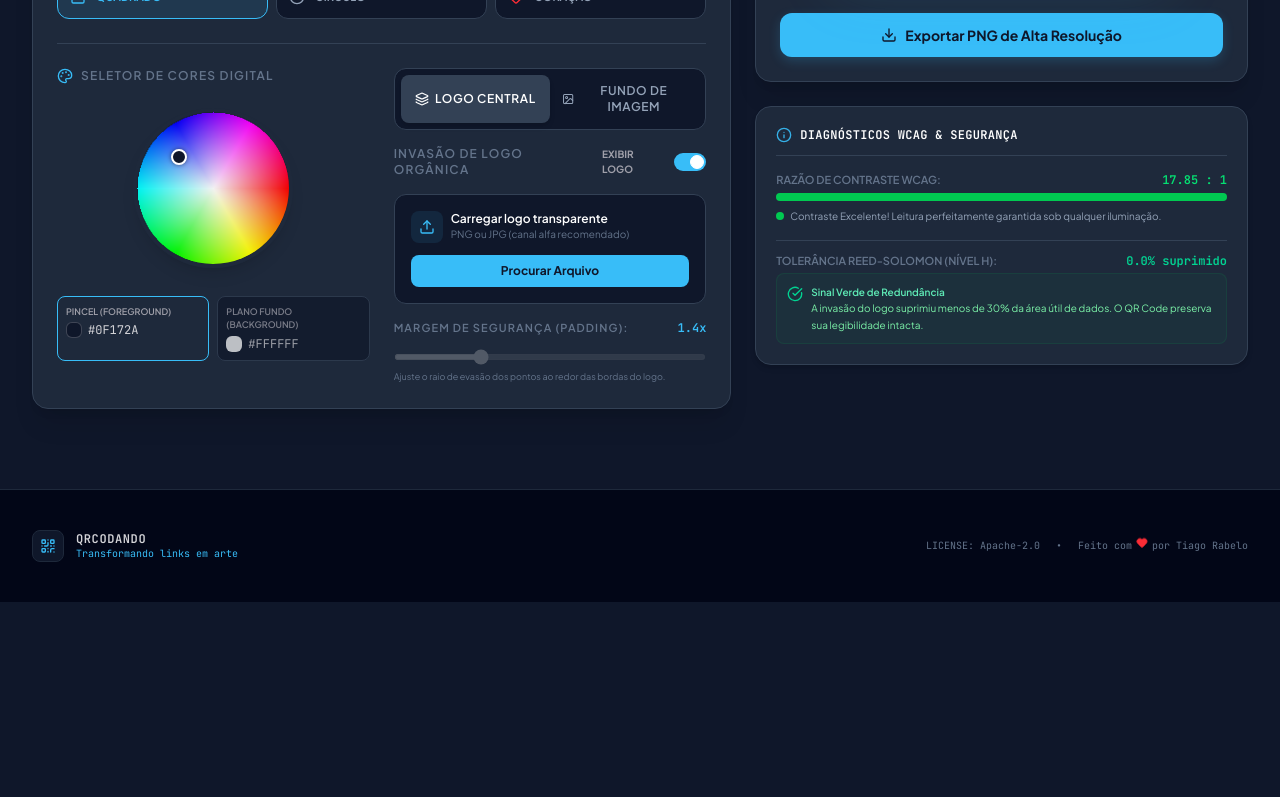
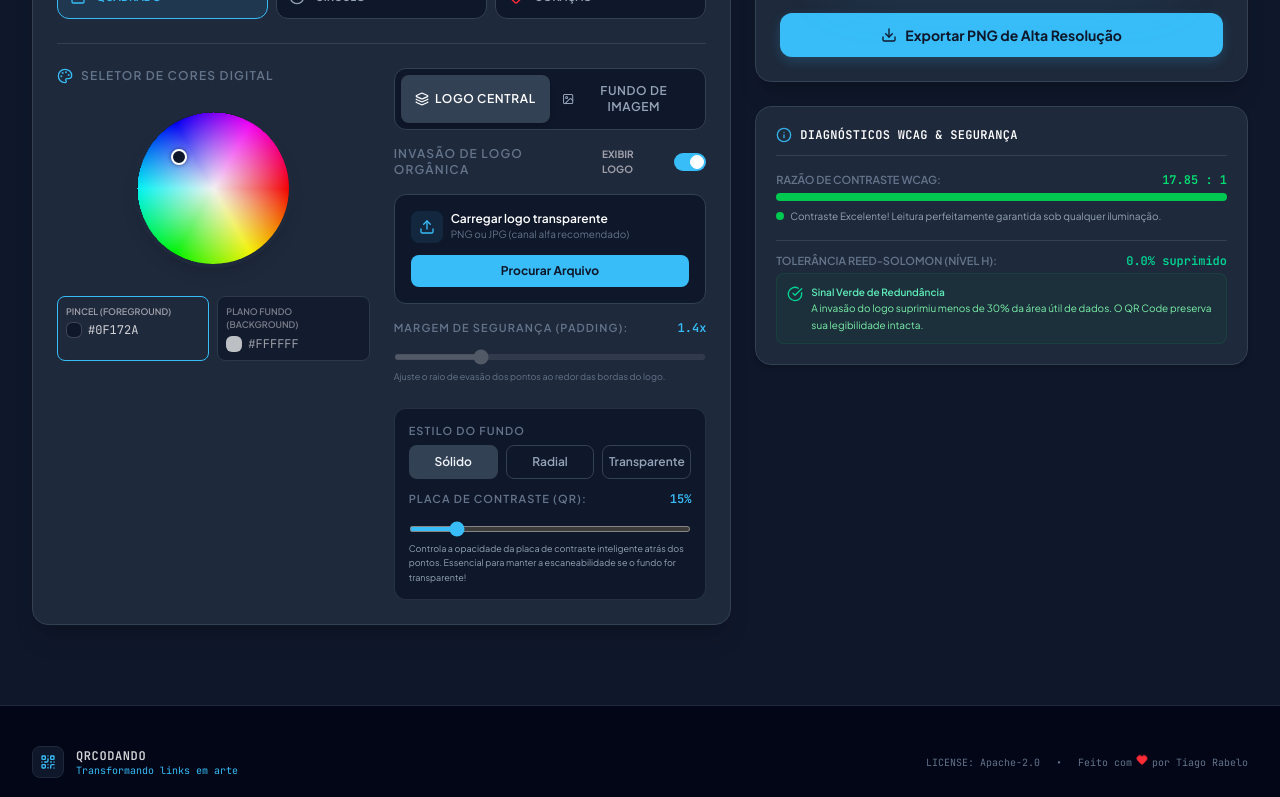
Before and after one commit to HonoravelMacho/qrcodando, a React (Vite) app: page / in a window 1280 px wide. Shown: the part 858-1655 px from the top of the page. Before the commit the page ends 1460 px from the top, so only its background shows below. Built offline with nearby package versions, Linux system fonts and the light colour scheme.

Commit message:
fix: improve finder pattern background visibility
Ensure solid backgrounds are drawn under finder patterns when using transparent backgrounds or custom plate opacities, preventing interference from background images or alpha blending.

```diff
--- a/src/components/QRStudio.tsx
+++ b/src/components/QRStudio.tsx
@@ -540,8 +540,8 @@ export default function QRStudio({ onStyleUpdate }: QRStudioProps) {
         ctx.translate(centerX, centerY);
         ctx.rotate(Math.PI / 4);
 
-        // Draw solid backgrounds under the three finder patterns to protect them from the background image
-        if (showBgImage) {
+        // Draw solid backgrounds under the three finder patterns to protect them from busy backgrounds or transparency
+        if (showBgImage || bgMode === 'transparent' || qrPlateOpacity > 0) {
           ctx.fillStyle = `rgb(${bgColor[0]}, ${bgColor[1]}, ${bgColor[2]})`;
           const fpSize = sBoxSize * 8; // 8 modules wide (7 finder + 1 quiet zone)
           // Top-Left Finder
@@ -715,8 +715,8 @@ export default function QRStudio({ onStyleUpdate }: QRStudioProps) {
         ctx.save();
         ctx.translate(centerX, centerY);
 
-        // Draw solid backgrounds under the three finder patterns to protect them from the background image
-        if (showBgImage) {
+        // Draw solid backgrounds under the three finder patterns to protect them from busy backgrounds or transparency
+        if (showBgImage || bgMode === 'transparent' || qrPlateOpacity > 0) {
           ctx.fillStyle = `rgb(${bgColor[0]}, ${bgColor[1]}, ${bgColor[2]})`;
           const fpSize = sBoxSize * 8; // 8 modules wide
           // Top-Left Finder
@@ -832,8 +832,8 @@ export default function QRStudio({ onStyleUpdate }: QRStudioProps) {
 
       } else {
         // Standard Square shape drawing logic
-        // Draw solid backgrounds under the three finder patterns to protect them from the background image
-        if (showBgImage) {
+        // Draw solid backgrounds under the three finder patterns to protect them from busy backgrounds or transparency
+        if (showBgImage || bgMode === 'transparent' || qrPlateOpacity > 0) {
           ctx.fillStyle = `rgb(${bgColor[0]}, ${bgColor[1]}, ${bgColor[2]})`;
           const fpSize = boxSize * 8; // 8 modules wide
           // Top-Left Finder
@@ -1335,6 +1335,55 @@ export default function QRStudio({ onStyleUpdate }: QRStudioProps) {
                   />
                   <p className="text-[9px] text-[#64748b] mt-1">Ajuste o raio de evasão dos pontos ao redor das bordas do logo.</p>
                 </div>
+
+                {/* Background Style and Contrast Plate inside Logo Central */}
+                <div className="mt-2 bg-[#0f172a] border border-[#334155]/60 rounded-xl p-3.5 flex flex-col gap-3">
+                  <div>
+                    <label className="block text-[11px] font-semibold text-[#64748b] uppercase tracking-widest mb-1.5">Estilo do Fundo</label>
+                    <div className="grid grid-cols-3 gap-2">
+                      {[
+                        { id: 'solid', label: 'Sólido' },
+                        { id: 'radial', label: 'Radial' },
+                        { id: 'transparent', label: 'Transparente' }
+                      ].map((mode) => (
+                        <button
+                          key={mode.id}
+                          type="button"
+                          onClick={() => setBgMode(mode.id as any)}
+                          className={`text-xs py-2 px-1 rounded-lg font-semibold text-center transition-all ${
+                            bgMode === mode.id
+                              ? 'bg-[#334155] border-none text-[#f1f5f9]'
+                              : 'bg-[#0f172a] border border-[#334155] text-[#94a3b8] hover:text-[#f1f5f9]'
+                          }`}
+                        >
+                          {mode.label}
+                        </button>
+                      ))}
+                    </div>
+                  </div>
+
+                  {/* QR Contrast Plate Opacity Slider (always enabled for transparency control) */}
+                  <div>
+                    <div className="flex justify-between items-center mb-1.5">
+                      <label className="text-[11px] font-semibold text-[#64748b] uppercase tracking-widest">
+                        Placa de Contraste (QR):
+                      </label>
+                      <span className="text-xs font-mono text-[#38bdf8] font-semibold">{Math.round(qrPlateOpacity * 100)}%</span>
+                    </div>
+                    <input
+                      type="range"
+                      min="0.0"
+                      max="1.0"
+                      step="0.05"
+                      value={qrPlateOpacity}
+                      onChange={(e) => setQrPlateOpacity(parseFloat(e.target.value))}
+                      className="w-full accent-[#38bdf8] h-1.5 bg-[#1e293b] rounded-lg cursor-pointer"
+                    />
+                    <p className="text-[9px] text-[#94a3b8] mt-1 leading-relaxed">
+                      Controla a opacidade da placa de contraste inteligente atrás dos pontos. Essencial para manter a escaneabilidade se o fundo for transparente!
+                    </p>
+                  </div>
+                </div>
               </div>
             )}
 
```
